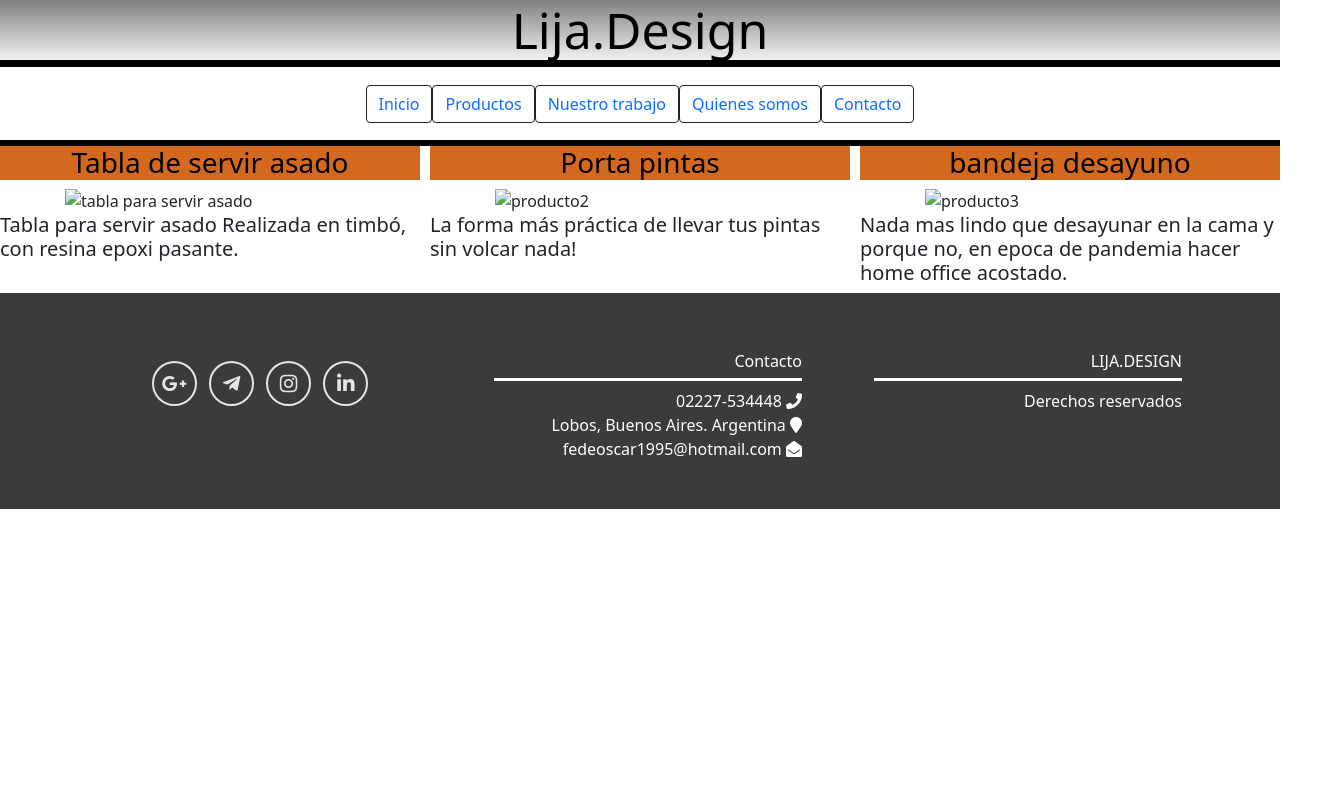
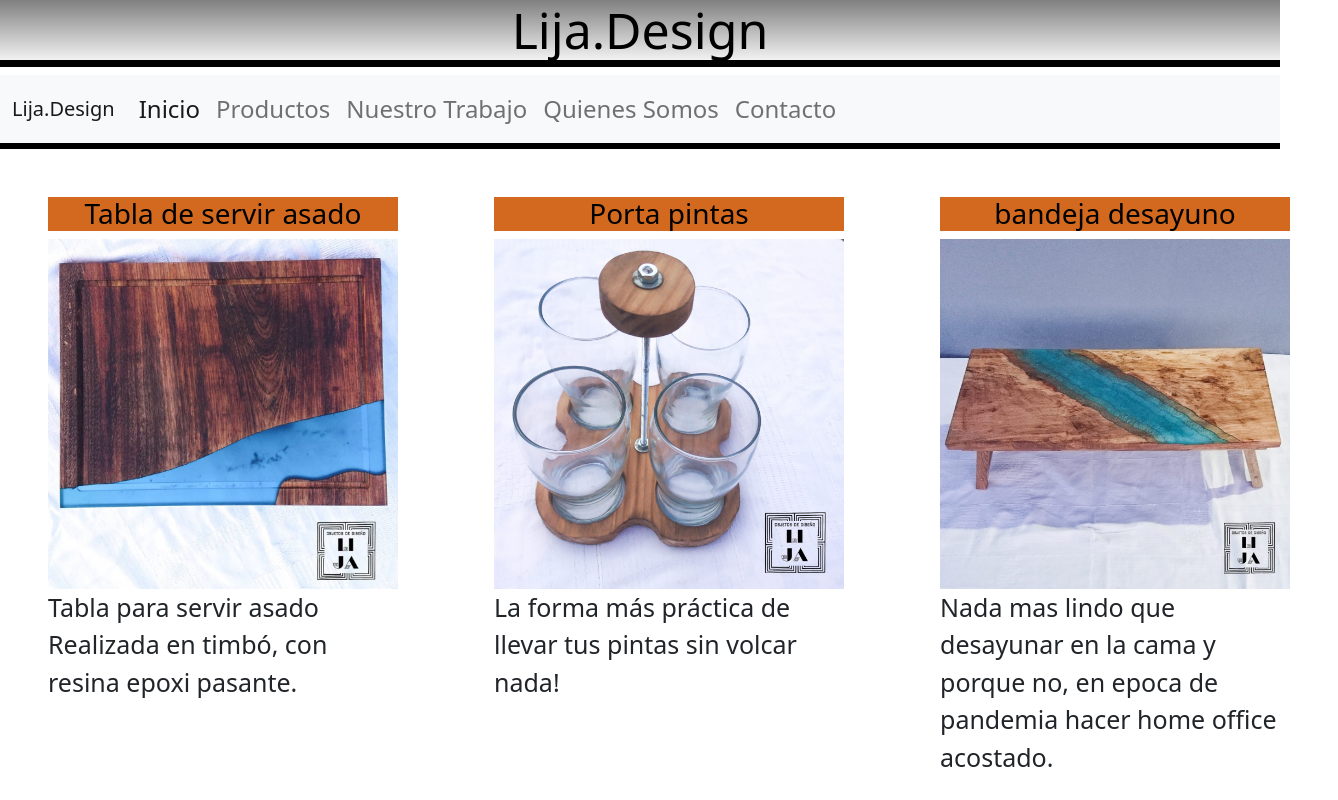
Before and after one commit to FedeOscar/lija, a website: page secciones/productos.html in a window 1280 px wide. Shown: the top 800 px of the page, 1338 px wide, since content can reach past the window. Drawn offline with nearby package versions, Linux system fonts and the light colour scheme; files that its build step writes are made by us from their sources.

Commit message:
terminando proyecto ajustando imagen y responsive

```diff
--- a/scss/styles.scss
+++ b/scss/styles.scss
@@ -5,10 +5,10 @@ ul {
 	margin: 0;
 	padding: 0;
 }
-.nav {
+.btn {
 	flex-grow: 1;
 	margin: 25px;
-	font-size: 35px;
+	font-size: 20px;
 }
 a {
 	padding: 0px;
--- a/secciones/productos.html
+++ b/secciones/productos.html
@@ -5,15 +5,17 @@
     <meta charset="UTF-8">
     <meta http-equiv="X-UA-Compatible" content="IE=edge">
     <meta name="viewport" content="width=device-width, initial-scale=1.0">
-    <meta name="description" content="Lija Design es una empresa dedicada a la creacion y diseño de bandejas y otros productos a base de resina epoxi">
-    <meta name="keywords" content="lija, empresa, diseños, bandeja, pintas, portapintas, desayuno, productos, resina, epoxi, madera, carpinteria">
+    <meta name="description"
+        content="Lija Design es una empresa dedicada a la creacion y diseño de bandejas y otros productos a base de resina epoxi">
+    <meta name="keywords"
+        content="lija, empresa, diseños, bandeja, pintas, portapintas, desayuno, productos, resina, epoxi, madera, carpinteria">
     <link href="https://cdn.jsdelivr.net/npm/bootstrap@5.0.2/dist/css/bootstrap.min.css" rel="stylesheet"
         integrity="sha384-EVSTQN3/azprG1Anm3QDgpJLIm9Nao0Yz1ztcQTwFspd3yD65VohhpuuCOmLASjC" crossorigin="anonymous">
     <link rel="stylesheet" href="https://use.fontawesome.com/releases/v5.0.9/css/all.css"
         integrity="sha384-5SOiIsAziJl6AWe0HWRKTXlfcSHKmYV4RBF18PPJ173Kzn7jzMyFuTtk8JA7QQG1" crossorigin="anonymous">
     <title>Lija.Design
     </title>
-    <link rel="stylesheet" href="css/estilo.css">
+    <link rel="stylesheet" href="../css/estilo.css">
 </head>
 
 <body>
@@ -22,74 +24,70 @@
             Lija.Design
         </h1>
     </header>
-    <nav id="navbar">
-        <ul style="color: black;">
-            <li class="btn btn-outline-dark" class="nav">
-                <a href="index.html"> Inicio</a>
+
+    <nav class="navbar navbar-expand-lg navbar-light bg-light">
+        <div class="container-fluid">
+            <a class="navbar-brand" href="index.html">Lija.Design</a>
+            <button class="navbar-toggler" type="button" data-bs-toggle="collapse" data-bs-target="#navbarNav"
+                aria-controls="navbarNav" aria-expanded="false" aria-label="Toggle navigation">
+                <span class="navbar-toggler-icon"></span>
+            </button>
+            <div class="collapse navbar-collapse" id="navbarNav">
+                <ul class="navbar-nav">
+                    <li class="nav-item">
+                        <a class="nav-link active" aria-current="page" href="../index.html">Inicio</a>
                     </li>
-            <li class="btn btn-outline-dark" class="nav">
-                <a href="productos.html"> Productos</a>
+                    <li class="nav-item">
+                        <a class="nav-link" href="productos.html">Productos</a>
                     </li>
-            <li class="btn btn-outline-dark" class="nav">
-                <a href="nuestrotrabajo.html"> Nuestro trabajo</a>
+                    <li class="nav-item">
+                        <a class="nav-link" href="nuestrotrabajo.html">Nuestro Trabajo</a>
                     </li>
-            <li class="btn btn-outline-dark" class="nav">
-                <a href="quienesSomos.html"> Quienes somos</a>
+                    <li class="nav-item">
+                        <a class="nav-link" href="quienesSomos.html">Quienes Somos</a>
                     </li>
-            <li class="btn btn-outline-dark" class="nav">
-                <a href="contacto.html"> Contacto</a>
+                    <li class="nav-item">
+                        <a class="nav-link" href="contacto.html">Contacto</a>
                     </li>
                 </ul>
+            </div>
+        </div>
     </nav>
+
     <section class="productos">
-        <div style="display: grid; grid-template-columns:repeat(3, 1fr);grid-gap: 10px;">
-            <div>
-                <div>
+                <div class="productos1">
                     <h3 style="text-align: center;color:black;">
                         Tabla de servir asado
                     </h3>
+                    <img src="../imagenes/indeximg3.jpeg" alt="tabla para servir asado">
+                    <p class="h4prod">
+                        Tabla para servir asado
+                        Realizada en timbó, con resina epoxi pasante.
+                    </p>
+                </div>
+
             </div>
             <div>
-                    <img src="Tabla de picada con resina epoxi.jpeg" alt="tabla para servir asado" class="fotos">
-                </div>
-                <div>
-                    <h4 class="h4prod">
-                        Tabla para servir asado
-                        Realizada en timbó, con resina epoxi pasante.
-                    </h4>
+                <div class="productos1">
+                    <h3 style="text-align: center;color: black;">
+                        Porta pintas
+                    </h3>
+                    <img src="../imagenes/indeximg1.jpeg" alt="producto2">
+                    <p class="h4prod">
+                        La forma más práctica de llevar tus pintas sin volcar nada!
+                    </p>
                 </div>
             </div>
             <div>
-                <div>
-                    <h3 style="text-align: center;color: black;">
-                        Porta pintas
-                    </h3>
-                </div>
-                <div>
-                    <img src="bandeja de pintas.jpeg" alt="producto2" class="fotos">
-                </div>
-                <div>
-                    <h4 class="h4prod">
-                        La forma más práctica de llevar tus pintas sin volcar nada!
-                    </h4>
-                </div>
-            </div>
-            <div>
-                <div>
+                <div class="productos1">
                     <h3 style="text-align: center;color: black;">
                         bandeja desayuno
                     </h3>
-                </div>
-                <div>
-                    <img src="Bandeja desayuno con resina epoxi.jpeg" alt="producto3" class="fotos">
-                </div>
-                <div>
-                    <h4 class="h4prod">
+                    <img src="../imagenes/indeximg.jpeg" alt="producto3">
+                    <p class="h4prod">
                         Nada mas lindo que desayunar en la cama y porque no, en epoca de pandemia hacer home office
                         acostado.
-                    </h4>
-                </div>
-            </div>
+                    </p>
                 </div>
     </section>
 
```
Also changed, not shown: index.html (+41 -22 lines), secciones/contacto.html (+33 -18 lines), secciones/nuestrotrabajo.html (+38 -24 lines), secciones/quienesSomos.html (+36 -19 lines), css/estilo.css, imagenes/foto tota.jpg (added). Lines whose indentation alone changed are shown as unchanged.
